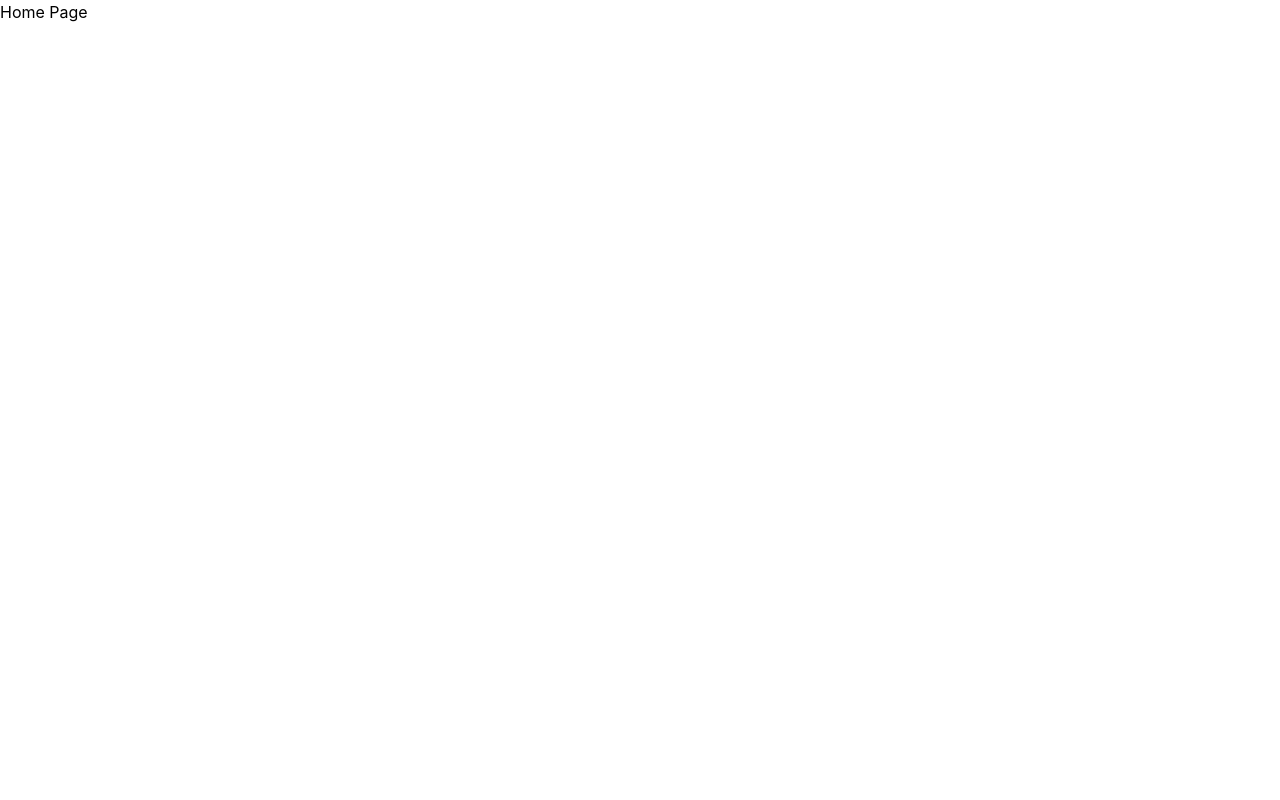
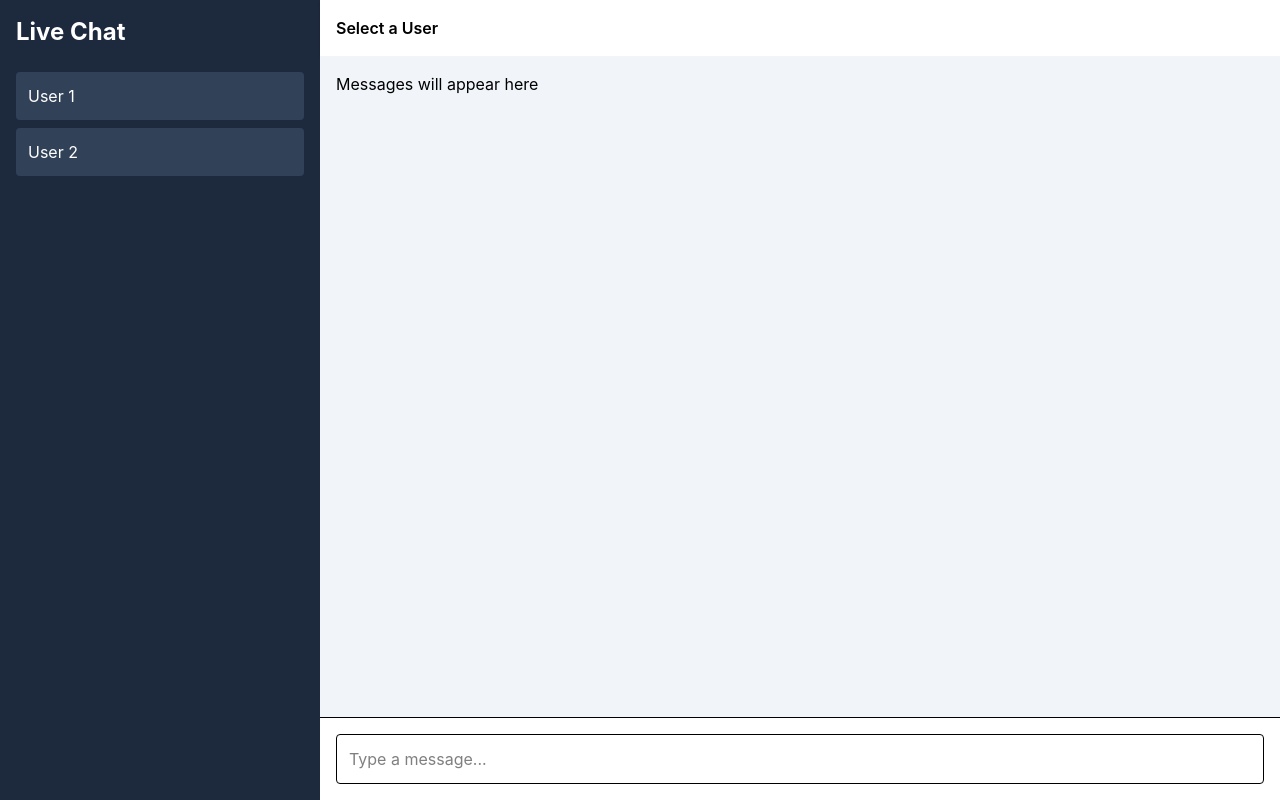
Before and after one commit to magarajcb/Livechat, a React app in the folder frontend/: page / in a window 1280 px wide. Built offline with nearby package versions, Linux system fonts and the light colour scheme; the HTML template or start-up script is replaced by a standard one.

Commit message:
UI layout for chat done

```diff
--- a/frontend/src/pages/Home.jsx
+++ b/frontend/src/pages/Home.jsx
@@ -1,7 +1,39 @@
 const Home = () => {
   return (
-    <div>
-      Home Page
+    <div className="h-screen flex">
+      {/* Sidebar */}
+      <div className="w-1/4 bg-slate-800 text-white p-4">
+        <h2 className="text-2xl font-bold mb-6">
+          Live Chat
+        </h2>
+
+        <div className="bg-slate-700 p-3 rounded mb-2 cursor-pointer">
+          User 1
+        </div>
+
+        <div className="bg-slate-700 p-3 rounded mb-2 cursor-pointer">
+          User 2
+        </div>
+      </div>
+
+      {/* Chat Area */}
+      <div className="flex-1 flex flex-col">
+        <div className="bg-white shadow p-4 font-semibold">
+          Select a User
+        </div>
+
+        <div className="flex-1 p-4 bg-slate-100">
+          Messages will appear here
+        </div>
+
+        <div className="p-4 bg-white border-t">
+          <input
+            type="text"
+            placeholder="Type a message..."
+            className="w-full border p-3 rounded"
+          />
+        </div>
+      </div>
     </div>
   );
 };
```
